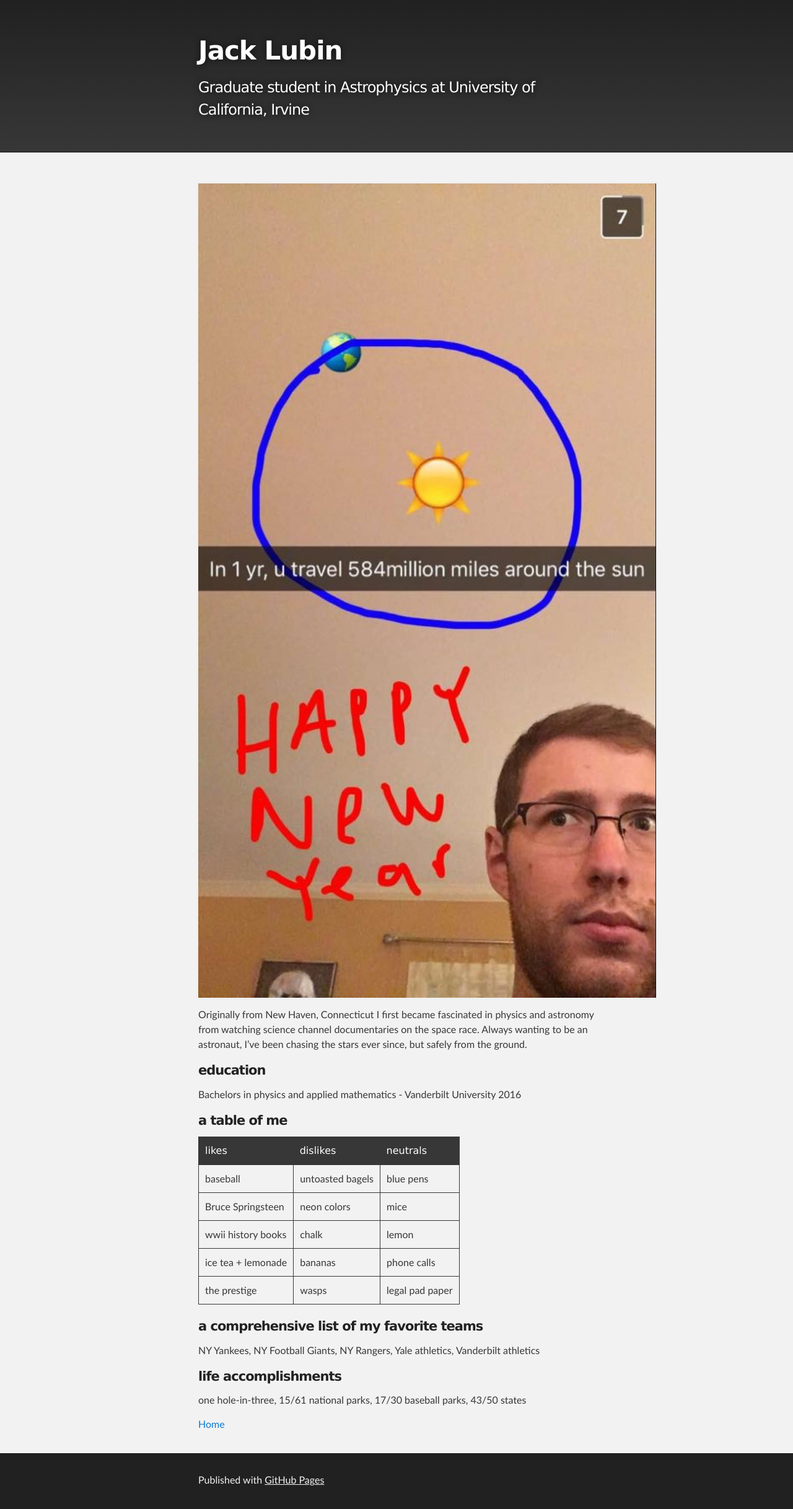
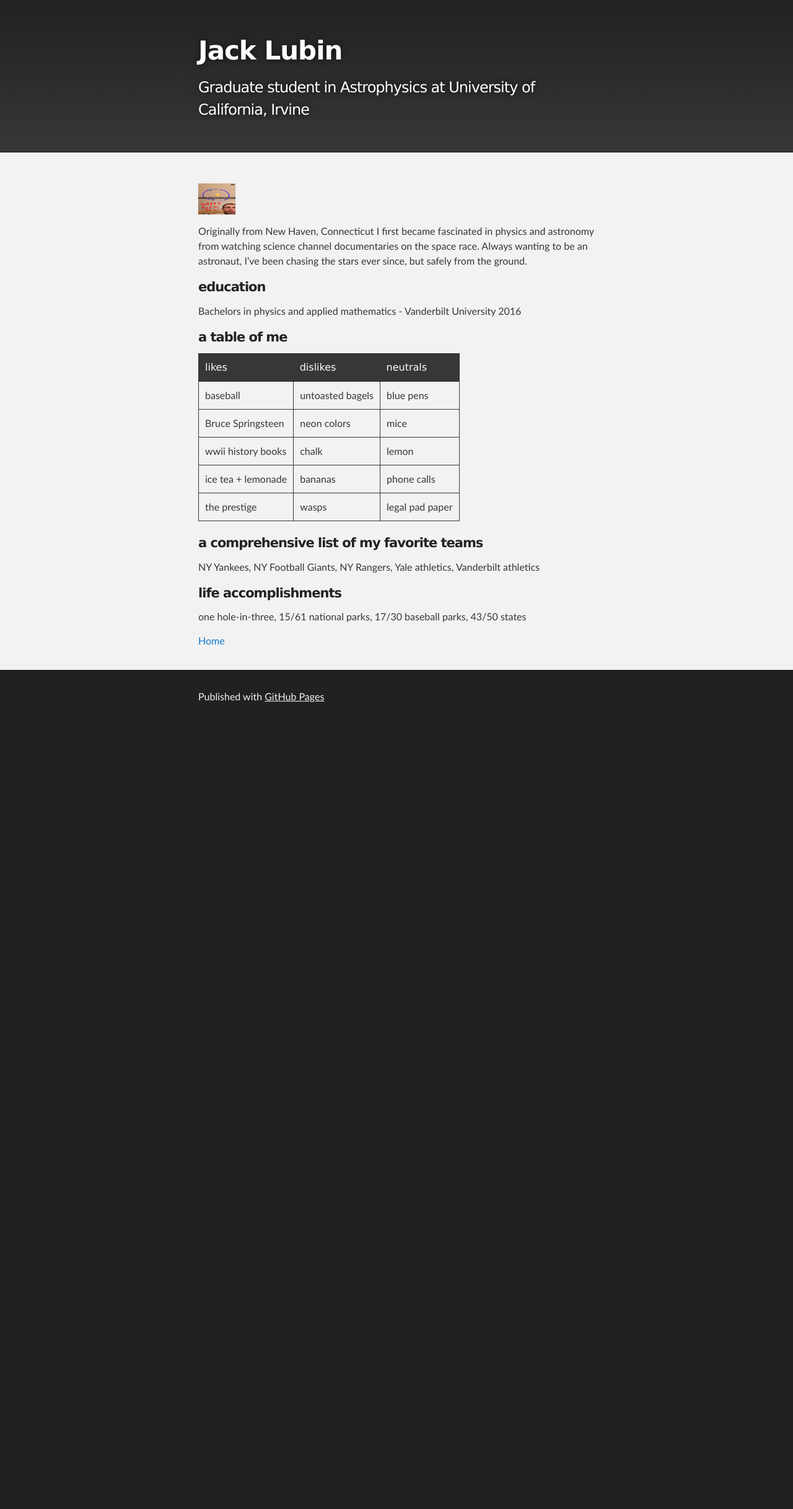
Before and after one commit to jluby127/jluby127.github.io, a Jekyll site: the page built from aboutme.md, in a window 1280 px wide. Shown: the whole page at 62% size. Built offline with Jekyll 4.4.1, drawn with Linux system fonts in a browser that asks for light colours; our own code applies the rules of GitHub Pages for plain Markdown files; after the commit the page ends 1171 px from its top, so only the background shows below that.

Commit message:
Update aboutme.md

```diff
--- a/aboutme.md
+++ b/aboutme.md
@@ -1,4 +1,4 @@
-![me1](./temp1.jpg)
+<img src= "./temp1.jpg" width="60" height="50">
 
 Originally from New Haven, Connecticut I first became fascinated in physics and astronomy
 from watching science channel documentaries on the space race. Always wanting to be
```
